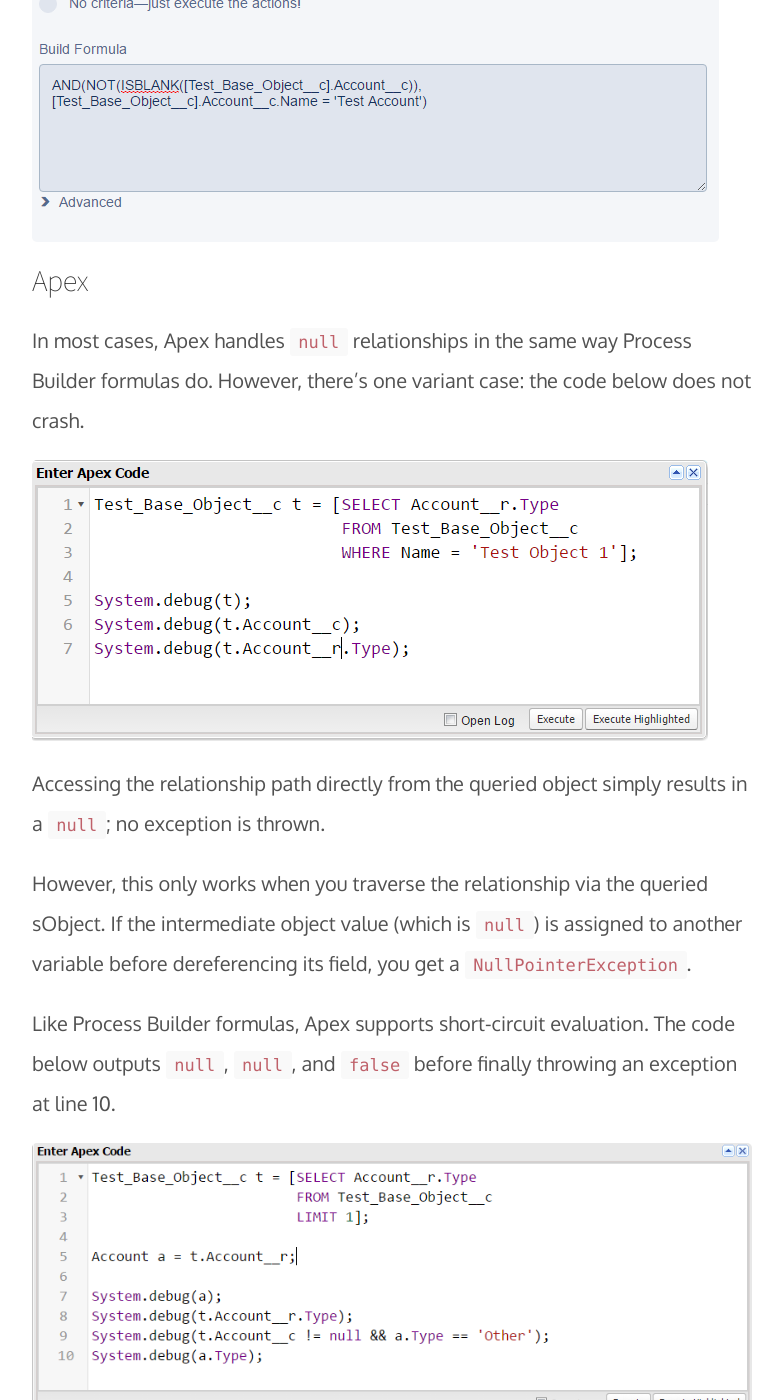
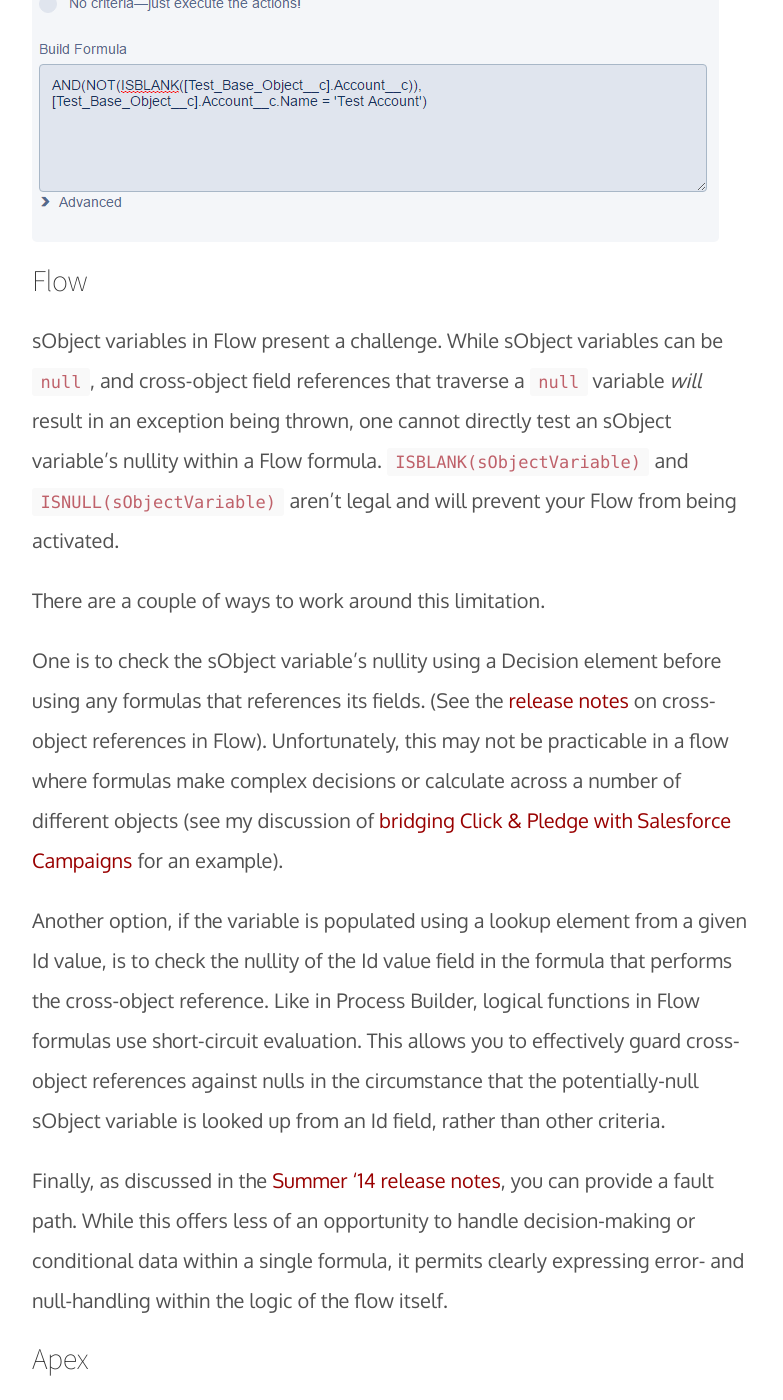
Before and after one commit to davidmreed/davidmreed.github.io, a Jekyll site: the page built from _posts/2016-12-08-null-relationships-short-circuiting-salesforce.md, in a window 1280 px wide and 1400 px high, scrolled down 3680 px. Shown: the whole window, without its empty margins (248-1031 px from the left). Built offline with Jekyll 4.4.1, drawn with Linux system fonts in a browser that asks for light colours; some web fonts are replaced; some of the changed text lies outside the part shown.

Commit message:
Update short circuiting post

```diff
--- a/_posts/2016-12-08-null-relationships-short-circuiting-salesforce.md
+++ b/_posts/2016-12-08-null-relationships-short-circuiting-salesforce.md
@@ -49,6 +49,19 @@
 
 ![Safe Process Builder Formula Pattern]({{ site.baseurl }}/public/null-relationship-screens/safepbformula.PNG)
 
+## Flow
+
+sObject variables in Flow present a challenge. While sObject variables can be `null`, and cross-object field references that traverse
+a `null` variable *will* result in an exception being thrown, one cannot directly test an sObject variable's nullity within a Flow formula. `ISBLANK(sObjectVariable)` and `ISNULL(sObjectVariable)` aren't legal and will prevent your Flow from being activated.
+
+There are a couple of ways to work around this limitation.
+
+One is to check the sObject variable's nullity using a Decision element before using any formulas that references its fields. (See the [release notes](https://releasenotes.docs.salesforce.com/en-us/summer14/release-notes/rn_forcecom_process_flow_crossobject.htm) on cross-object references in Flow). Unfortunately, this may not be practicable in a flow where formulas make complex decisions or calculate across a number of different objects (see my discussion of [bridging Click & Pledge with Salesforce Campaigns]({{ site.baseurl}}/2016/12/28/bridging-click-and-pledge-and-salesforce-campaigns) for an example).
+
+Another option, if the variable is populated using a lookup element from a given Id value, is to check the nullity of the Id value field in the formula that performs the cross-object reference. Like in Process Builder, logical functions in Flow formulas use short-circuit evaluation. This allows you to effectively guard cross-object references against nulls in the circumstance that the potentially-null sObject variable is looked up from an Id field, rather than other criteria.
+
+Finally, as discussed in the [Summer '14 release notes](https://releasenotes.docs.salesforce.com/en-us/summer14/release-notes/rn_forcecom_process_flow_crossobject.htm), you can provide a fault path. While this offers less of an opportunity to handle decision-making or conditional data within a single formula, it permits clearly expressing error- and null-handling within the logic of the flow itself.
+
 ## Apex
 
 In most cases, Apex handles `null` relationships in the same way Process Builder
```
Also changed, not shown: other parts of _posts/2016-12-08-null-relationships-short-circuiting-salesforce.md (+1 -1 lines).
